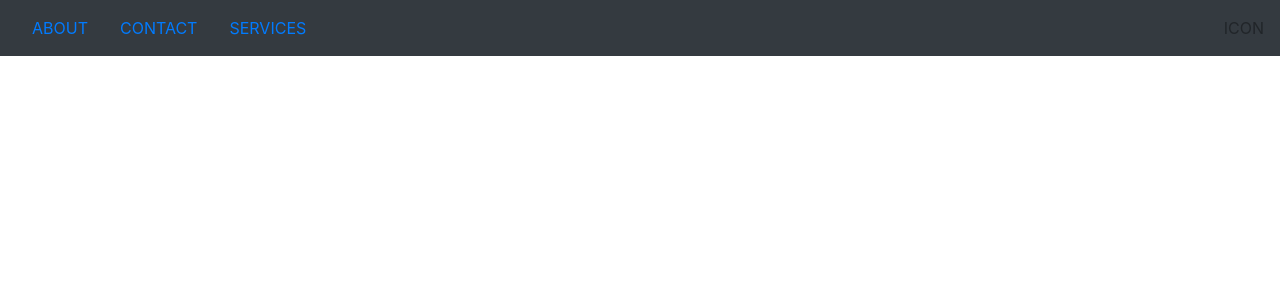
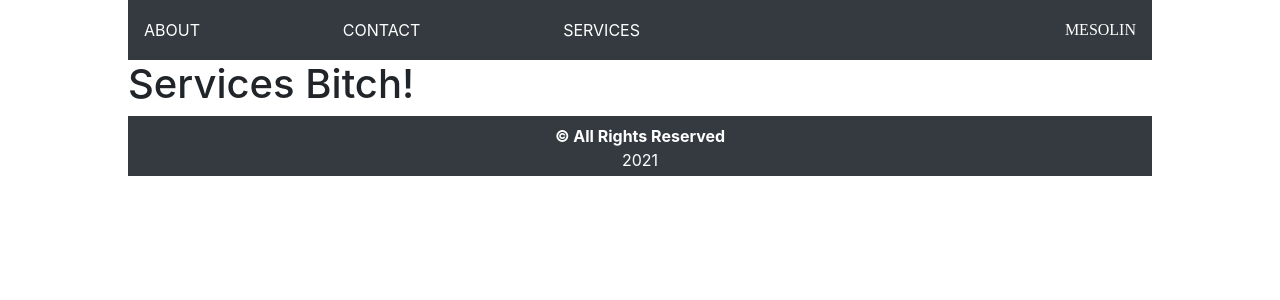
Before and after one commit to DohMIch/meso-app, a React (Create React App) app in the folder meso-app/: page /services in a window 1280 px wide. Shown: the top 300 px of the page. Built offline with nearby package versions, Linux system fonts and the light colour scheme.

Commit message:
nav-router, footer

```diff
--- a/meso-app/package.json
+++ b/meso-app/package.json
@@ -8,6 +8,7 @@
     "@testing-library/user-event": "^12.8.3",
     "react": "^17.0.2",
     "react-dom": "^17.0.2",
+    "react-router-dom": "^5.2.0",
     "react-scripts": "4.0.3",
     "web-vitals": "^1.1.2"
   },
--- a/meso-app/public/index.html
+++ b/meso-app/public/index.html
@@ -30,6 +30,11 @@
       integrity="sha384-Gn5384xqQ1aoWXA+058RXPxPg6fy4IWvTNh0E263XmFcJlSAwiGgFAW/dAiS6JXm"
       crossorigin="anonymous"
     />
+    <link rel="preconnect" href="https://fonts.gstatic.com" />
+    <link
+      href="https://fonts.googleapis.com/css2?family=Caveat:wght@900&display=swap"
+      rel="stylesheet"
+    />
     <title>React App</title>
   </head>
   <body>
--- a/meso-app/src/App.css
+++ b/meso-app/src/App.css
@@ -1,4 +1,5 @@
-* {
-  margin:0;
-  padding:0;
+
+.App {
+  width: 80%;
+  margin: auto;
 }
--- a/meso-app/src/App.js
+++ b/meso-app/src/App.js
@@ -1,10 +1,12 @@
 import "./App.css";
-import Navigation from "./Components/Navigation/Navbar/Nav";
+import Footer from "./Components/Footer/Footer";
+import Navigation from "./Components/Navigation/Navbar/Navigation";
 
 const App = () => {
   return (
     <div className="App">
       <Navigation />
+      <Footer />
     </div>
   );
 };
--- /dev/null
+++ b/meso-app/src/Components/Footer/Footer.css
@@ -0,0 +1,3 @@
+.navbar {
+    height:60px;
+}
--- /dev/null
+++ b/meso-app/src/Components/Footer/Footer.jsx
@@ -0,0 +1,17 @@
+import React from "react";
+
+const date = new Date();
+const year = date.getFullYear();
+
+const Footer = () => {
+  return (
+    <div className="navbar navbar-dark bg-dark">
+      <div style={{ textAlign: "center", margin: "auto" }}>
+        <b style={{ color: "white" }}>&copy; All Rights Reserved</b>
+        <p style={{ color: "white" }}>{year}</p>
+      </div>
+    </div>
+  );
+};
+
+export default Footer;
--- a/meso-app/src/Components/Navigation/Navbar/Nav.jsx
+++ /dev/null
@@ -1,23 +0,0 @@
-import React from "react";
-import "./Styles/Nav-Styles.css";
-
-const Navigation = () => {
-  return (
-    <div className="navbar navbar-dark bg-dark">
-      <div className="pageLinks">
-        <a className="nav-item nav-link" href="./Pages/About.jsx">
-          ABOUT
-        </a>
-        <a className="nav-item nav-link" href="./Pages/Contact.jsx">
-          CONTACT
-        </a>
-        <a className="nav-item nav-link" href="./Pages/Services.jsx">
-          SERVICES
-        </a>
-      </div>
-      <div>ICON</div>
-    </div>
-  );
-};
-
-export default Navigation;
--- /dev/null
+++ b/meso-app/src/Components/Navigation/Navbar/Navigation.jsx
@@ -0,0 +1,64 @@
+import React from "react";
+import "./Styles/Nav-Styles.css";
+import About from "./Pages/About";
+import Contact from "./Pages/Contact";
+import Services from "./Pages/Services";
+import { BrowserRouter as Router, Switch, Route, Link } from "react-router-dom";
+
+const Navigation = () => {
+  return (
+    <Router>
+      <div className="navbar navbar-dark bg-dark">
+        <div
+          style={{
+            display: "flex",
+            justifyContent: "space-between",
+            width: "50%",
+          }}
+        >
+          <Link
+            to="/about"
+            style={{
+              textDecoration: "none",
+              color: "white",
+            }}
+          >
+            ABOUT
+          </Link>
+          <Link
+            to="/contact"
+            style={{
+              textDecoration: "none",
+              color: "white",
+            }}
+          >
+            CONTACT
+          </Link>
+          <Link
+            to="/services"
+            style={{
+              textDecoration: "none",
+              color: "white",
+            }}
+          >
+            SERVICES
+          </Link>
+        </div>
+        <div className="logo">MESOLIN</div>
+      </div>
+      <Switch>
+        <Route path="/about">
+          <About />
+        </Route>
+        <Route path="/contact">
+          <Contact />
+        </Route>
+        <Route path="/services">
+          <Services />
+        </Route>
+      </Switch>
+    </Router>
+  );
+};
+
+export default Navigation;
--- a/meso-app/src/Components/Navigation/Navbar/Styles/Nav-Styles.css
+++ b/meso-app/src/Components/Navigation/Navbar/Styles/Nav-Styles.css
@@ -1,4 +1,8 @@
-.pageLinks {
-  display: flex;
-  justify-content: space-between;
+.navbar {
+    height:60px;
 }
+
+.logo {
+    color: white;
+    font-family: 'Caveat', cursive;
+}
```
Also changed, not shown: 1 other file (tests, documents, lock files or other folders).
